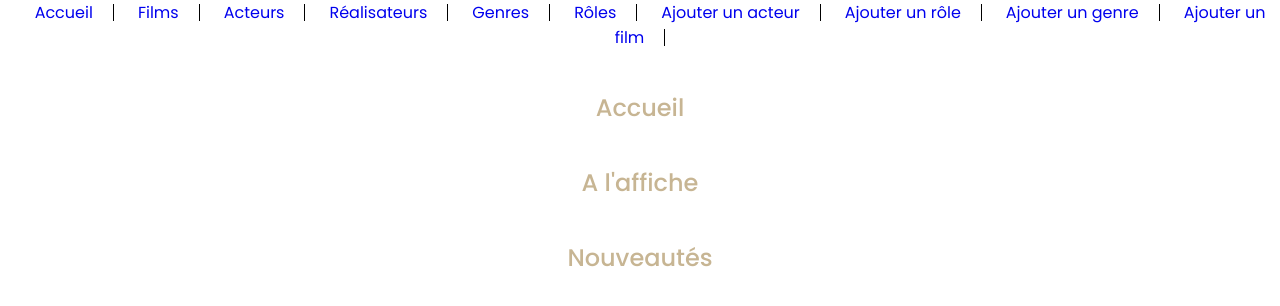
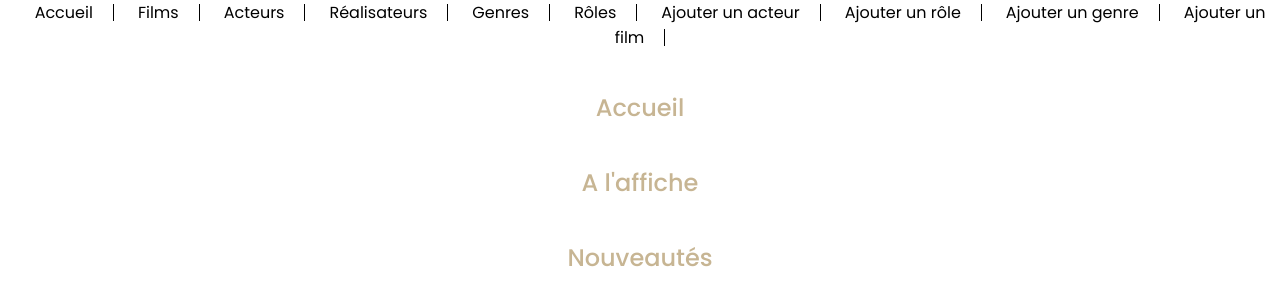
Before and after one commit to hjrayd/exo_cinema, a PHP site: template view/accueil.php in a window 1280 px wide. Shown: the top 306 px of the page. Run offline with PHP 8.4, Linux system fonts and the light colour scheme; the template is opened without the code that fills it, so the values that code supplies are empty.

Commit message:
added css on accueil.php

```diff
--- a/controller/CinemaController.php
+++ b/controller/CinemaController.php
@@ -274,9 +274,6 @@
                 "realisateur" => $realisateur
             ]);
 
-            $last_id = $pdo->lastInsertId();
-
-
             $requeteGenreFilm = $pdo->prepare("
                 INSERT INTO appartient (id_film, id_genre)
                 VALUES (:id_film, :id_genre)
--- /dev/null
+++ b/public/css/accueil.css
@@ -0,0 +1,41 @@
+* {
+    padding: 0;
+    margin: 0;
+}
+
+.titre {
+    display: flex;
+    align-items: center;
+    justify-content: space-evenly;
+    flex-direction: row;
+
+}
+
+
+a {
+    color: inherit;
+}
+
+
+.titre  a {
+
+    font-size: 35px;
+    font-weight: 300;
+}
+
+.nouveautes {
+    display: flex;
+    padding-top: 40Px;
+    align-items: center;
+    justify-content: space-evenly;
+    flex-direction: row;
+}
+
+.nouveautes a {
+    font-size: 35px;
+    font-weight: 300;
+}
+
+p  {
+
+}
--- a/view/accueil.php
+++ b/view/accueil.php
@@ -2,10 +2,10 @@
 session_start();
 ob_start();
 ?>
-
+<link rel="stylesheet" href="public/css/accueil.css">
 <h2> A l'affiche</h2>
 
-
+<div class="titre">
 <?php
 
 foreach($requete->fetchAll() as $note) { ?>
@@ -15,10 +15,10 @@ foreach($requete->fetchAll() as $note) { ?>
 <?php } ?>
 
 <!--Mettre image en dessous du titre de chaque film-->
-
+</div>
 <h2> Nouveautés </h2>
 
-
+<div class="nouveautes">
 <?php
 
 foreach($requetee->fetchAll() as $nouveaute) { ?>
@@ -26,7 +26,7 @@ foreach($requetee->fetchAll() as $nouveaute) { ?>
 
 
 <?php } ?>
-
+</div>
 
 
 <?php
```
